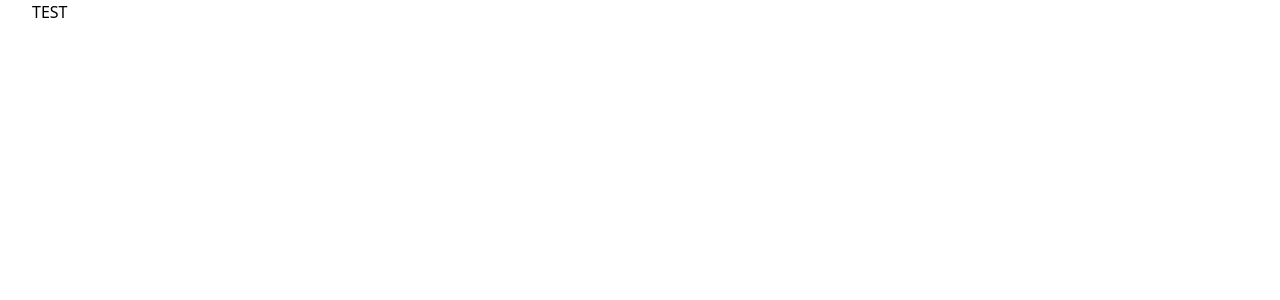
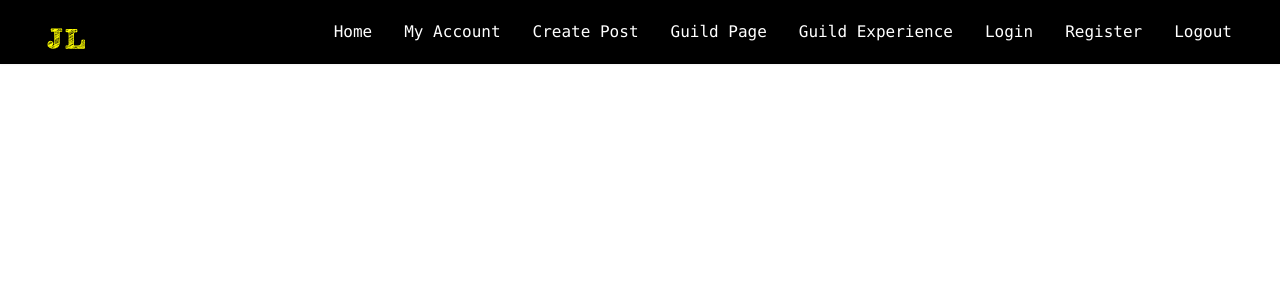
Before and after one commit to Bozhidar-Vangelov/the-justice-league, a JavaScript app: page / in a window 1280 px wide. Shown: the top 300 px of the page. Built offline with nearby package versions, Linux system fonts and the light colour scheme; the HTML template or start-up script is replaced by a standard one.

Commit message:
Add logo

```diff
--- a/src/components/Navbar.js
+++ b/src/components/Navbar.js
@@ -1,11 +1,30 @@
 import { Link } from 'react-router-dom'
+import logo from '../images/logo.svg'
 
 function Navbar() {
-    return (
-        <Link to='/' className='pl-8'>
-            TEST
-        </Link>
-    )
+  return (
+    <nav className='flex justify-between items-center h-16 bg-black text-white relative shadow-sm font-mono' role='navigation'>
+      <Link to='/' className='pl-8'>
+        <img src={logo} alt="Logo" />
+      </Link>
+      <div className="px-4 cursor-pointer md:hidden">
+        <svg xmlns="http://www.w3.org/2000/svg" className="h-6 w-6" fill="none" viewBox="0 0 24 24" stroke="currentColor">
+          <path strokeLinecap="round" strokeLinejoin="round" strokeWidth={2} d="M4 6h16M4 12h16M4 18h16" />
+        </svg>
+      </div>
+      <div className="pr-8 md:block hidden">
+        <Link className='p-4' to='/'>Home</Link>
+        <Link className='p-4' to='/my-account'>My Account</Link>
+        <Link className='p-4' to='/create-post'>Create Post</Link>
+        <Link className='p-4' to='/guild-page'>Guild Page</Link>
+        <Link className='p-4' to='/guild-experience'>Guild Experience</Link>
+        <Link className='p-4' to='/login'>Login</Link>
+        <Link className='p-4' to='/register'>Register</Link>
+        <Link className='p-4' to='/'>Logout</Link>
+      </div>
+    </nav>
+  )
+
 }
 
 export default Navbar
```
Also changed, not shown: src/images/logo.svg (added).
